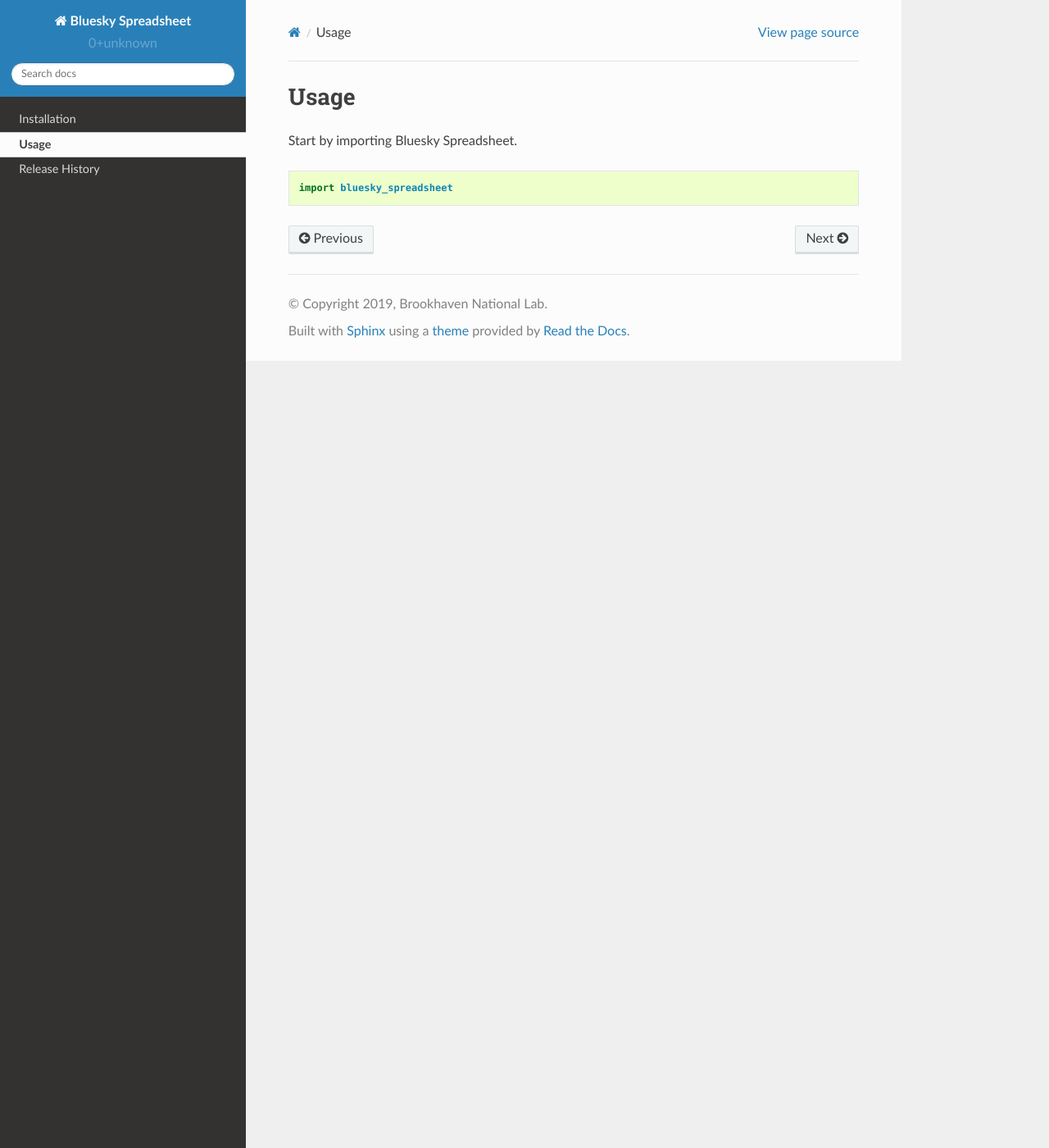
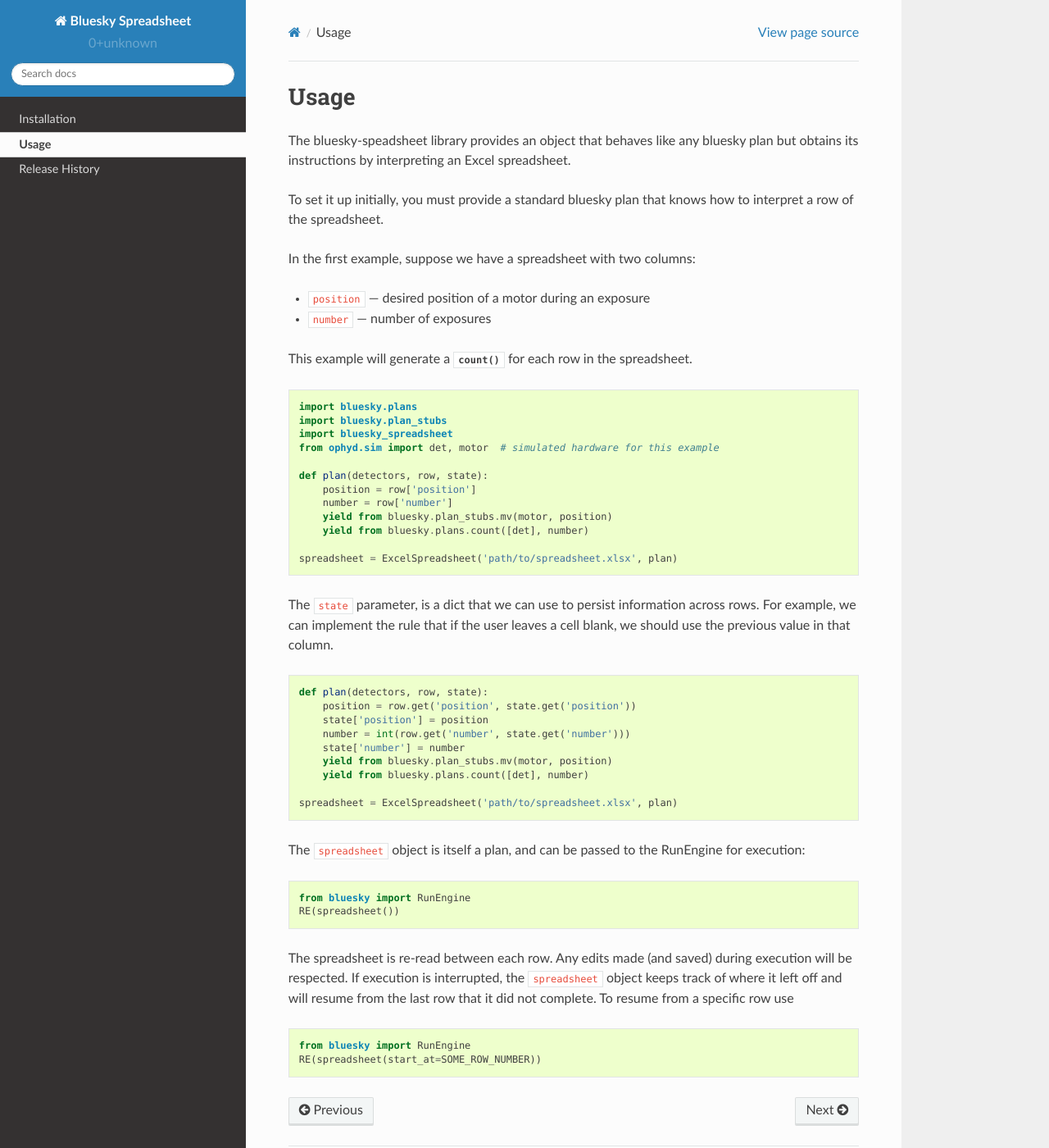
Before and after one commit to bluesky/bluesky-spreadsheet, a Sphinx documentation site: the page built from docs/source/usage.rst, in a window 1280 px wide and 1400 px high. Shown: the whole window at 82% size. Built offline with Sphinx 7.4.7 and the Read the Docs theme 2.0.0, drawn with Linux system fonts in a browser that asks for light colours.

Commit message:
Sketch examples and a richer test.

```diff
--- a/docs/source/index.rst
+++ b/docs/source/index.rst
@@ -6,6 +6,9 @@
 Bluesky Spreadsheet Documentation
 =================================
 
+This is an experimental library for using an Excel spreadsheet to enter
+parameters and metadata for executing data acquisition with bluesky.
+
 .. toctree::
    :maxdepth: 2
 
--- a/docs/source/usage.rst
+++ b/docs/source/usage.rst
@@ -2,8 +2,65 @@
 Usage
 =====
 
-Start by importing Bluesky Spreadsheet.
+The bluesky-speadsheet library provides an object that behaves like any bluesky
+plan but obtains its instructions by interpreting an Excel spreadsheet.
 
-.. code-block:: python
+To set it up initially, you must provide a standard bluesky plan that knows how
+to interpret a row of the spreadsheet.
 
+In the first example, suppose we have a spreadsheet with two columns:
+
+* ``position`` --- desired position of a motor during an exposure
+* ``number`` --- number of exposures
+
+This example will generate a :func:`~bluesky.plans.count` for each row in the
+spreadsheet.
+
+.. code:: python
+
+    import bluesky.plans
+    import bluesky.plan_stubs
     import bluesky_spreadsheet
+    from ophyd.sim import det, motor  # simulated hardware for this example
+
+    def plan(detectors, row, state):
+        position = row['position']
+        number = row['number']
+        yield from bluesky.plan_stubs.mv(motor, position)
+        yield from bluesky.plans.count([det], number)
+
+    spreadsheet = ExcelSpreadsheet('path/to/spreadsheet.xlsx', plan)
+
+The ``state`` parameter, is a dict that we can use to persist information
+across rows. For example, we can implement the rule that if the user leaves a
+cell blank, we should use the previous value in that column.
+
+.. code:: python
+
+    def plan(detectors, row, state):
+        position = row.get('position', state.get('position'))
+        state['position'] = position
+        number = int(row.get('number', state.get('number')))
+        state['number'] = number
+        yield from bluesky.plan_stubs.mv(motor, position)
+        yield from bluesky.plans.count([det], number)
+
+    spreadsheet = ExcelSpreadsheet('path/to/spreadsheet.xlsx', plan)
+
+The ``spreadsheet`` object is itself a plan, and can be passed to the RunEngine
+for execution:
+
+.. code:: python
+
+   from bluesky import RunEngine
+   RE(spreadsheet())
+
+The spreadsheet is re-read between each row. Any edits made (and saved) during
+execution will be respected. If execution is interrupted, the ``spreadsheet``
+object keeps track of where it left off and will resume from the last row that
+it did not complete. To resume from a specific row use
+
+.. code:: python
+
+   from bluesky import RunEngine
+   RE(spreadsheet(start_at=SOME_ROW_NUMBER))
--- a/requirements-dev.txt
+++ b/requirements-dev.txt
@@ -3,7 +3,7 @@
 codecov
 coverage
 flake8
-pytest
+pytest >=3.9
 sphinx
 # These are dependencies of various sphinx extensions for documentation.
 ipython
--- a/requirements.txt
+++ b/requirements.txt
@@ -2,3 +2,4 @@
 bluesky
 openpyxl
 pandas
+xlrd
```
Also changed, not shown: bluesky_spreadsheet/__init__.py (+15 -6 lines), 1 other file.
